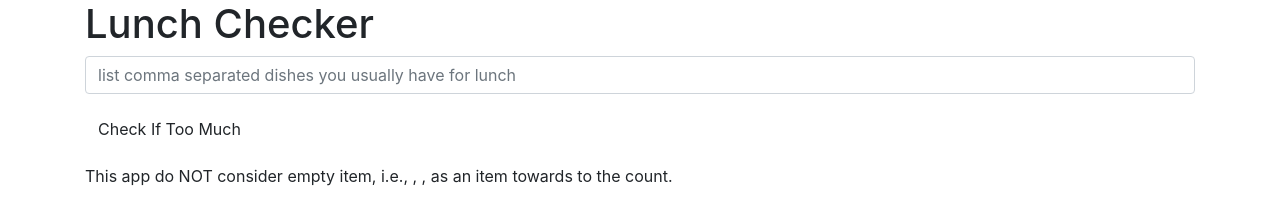
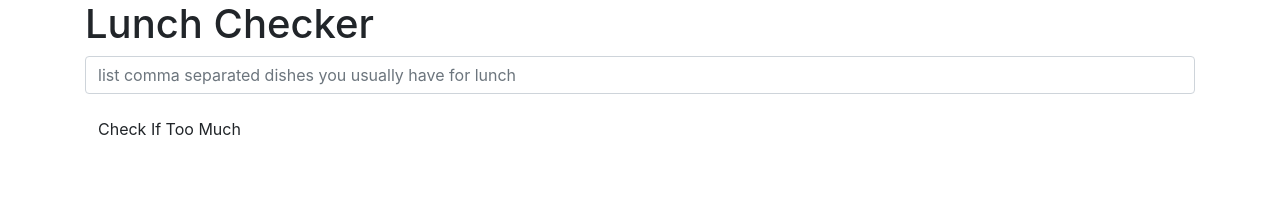
Before and after one commit to vishals98/Coursera-test, a plain HTML site: page module1-solution/index.html in a window 1280 px wide. Drawn offline with nearby package versions, Linux system fonts and the light colour scheme.

Commit message:
Add files via upload

```diff
--- a/module1-solution/index.html
+++ b/module1-solution/index.html
@@ -25,9 +25,6 @@
          <div class="form-group message">
            {{message}}
          </div>
-
-         <div>This app do NOT consider empty item, i.e., , , as an item towards to the count. </div>
-
    </div>
 
 </body>
```
